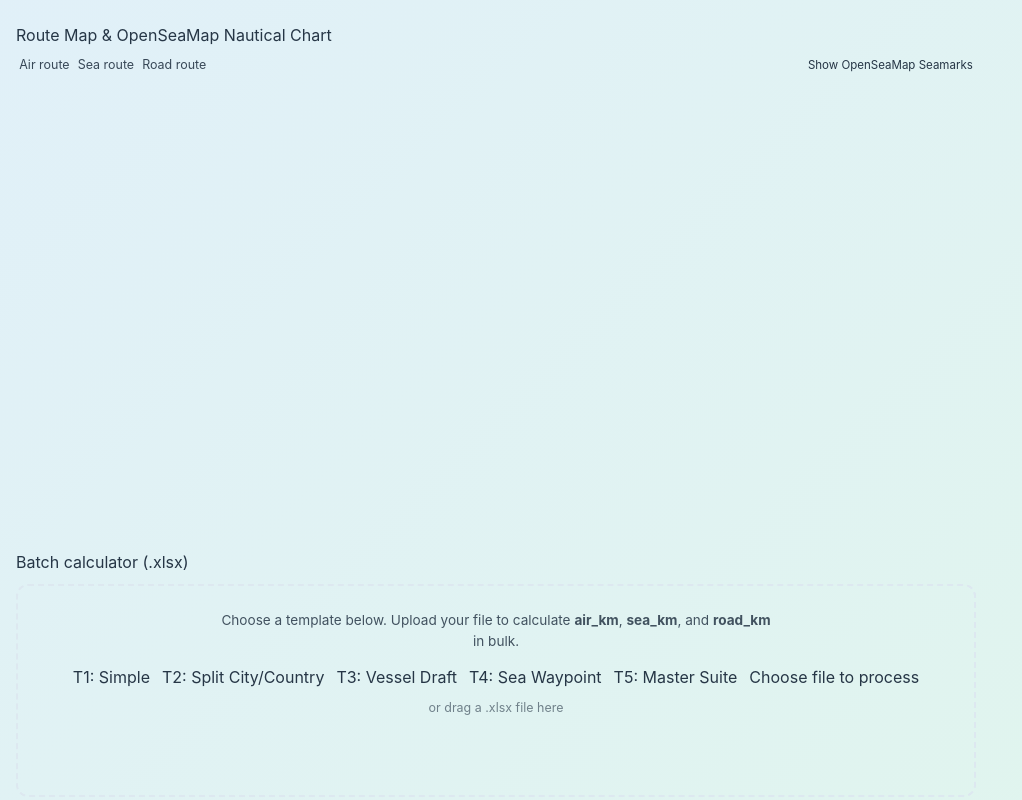
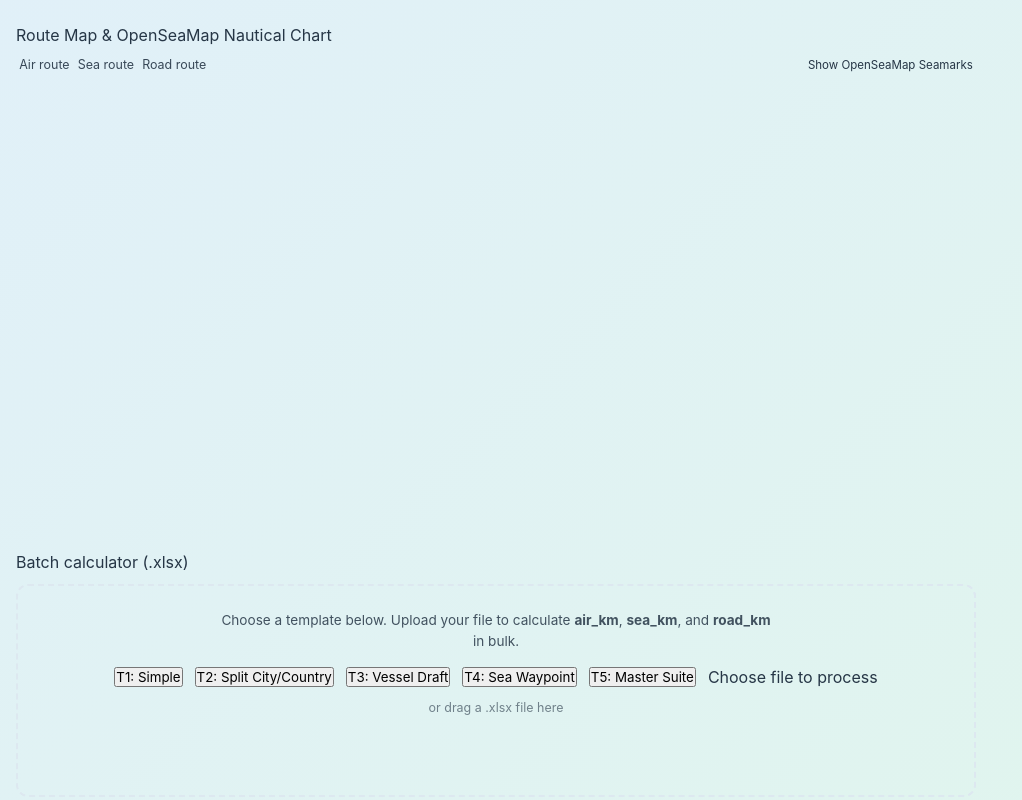
Before and after one commit to uyuku/BGC, a website: page index.html in a window 1280 px wide. Shown: the part 887-1687 px from the top of the page, without its empty margins (0-1022 px from the left). Drawn offline with nearby package versions, Linux system fonts and the light colour scheme; a script that the page names is missing.

Commit message:
Replace jelly-button with standard button elements

```diff
--- a/index.html
+++ b/index.html
@@ -5,7 +5,7 @@
   <meta name="viewport" content="width=device-width, initial-scale=1.0" />
   <title>Better Great Circle</title>
 
-  <!-- SheetJS Standalone (Garanti Excel Kütüphanesi) -->
+  <!-- SheetJS Standalone Excel Library -->
   <script src="https://cdn.sheetjs.com/xlsx-0.20.1/package/dist/xlsx.full.min.js"></script>
 
   <!-- Jelly UI CDN -->
@@ -182,20 +182,20 @@
               Choose a template below. Upload your file to calculate <strong>air_km</strong>, <strong>sea_km</strong>, and <strong>road_km</strong> in bulk.
             </div>
             <div class="batch-actions">
-              <jelly-button size="small" variant="azure" id="btnTpl1">T1: Simple</jelly-button>
-              <jelly-button size="small" variant="azure" id="btnTpl2">T2: Split City/Country</jelly-button>
-              <jelly-button size="small" variant="azure" id="btnTpl3">T3: Vessel Draft</jelly-button>
-              <jelly-button size="small" variant="azure" id="btnTpl4">T4: Sea Waypoint</jelly-button>
-              <jelly-button size="small" variant="azure" id="btnTpl5">T5: Master Suite</jelly-button>
+              <button type="button" class="jelly-btn azure" id="btnTpl1">T1: Simple</button>
+              <button type="button" class="jelly-btn azure" id="btnTpl2">T2: Split City/Country</button>
+              <button type="button" class="jelly-btn azure" id="btnTpl3">T3: Vessel Draft</button>
+              <button type="button" class="jelly-btn azure" id="btnTpl4">T4: Sea Waypoint</button>
+              <button type="button" class="jelly-btn azure" id="btnTpl5">T5: Master Suite</button>
               <input type="file" id="batchFileInput" accept=".xlsx,.xls" style="display:none" />
-              <jelly-button size="small" variant="mint" id="batchChooseBtn">Choose file to process</jelly-button>
+              <label for="batchFileInput" class="jelly-btn mint" id="batchChooseBtn">Choose file to process</label>
             </div>
             <div class="batch-filename" id="batchFilename">or drag a .xlsx file here</div>
             <div class="batch-progress" id="batchProgress"></div>
             <div class="batch-status" id="batchStatus"></div>
-            <jelly-button size="medium" variant="mint" id="batchDownloadBtn" style="display:none;">
+            <button type="button" class="jelly-btn mint" id="batchDownloadBtn" style="display:none;">
               ⬇ Download completed file
-            </jelly-button>
+            </button>
           </div>
         </jelly-card>
       </section>
@@ -205,4 +205,4 @@
 
   <script type="module" src="/src/main.js"></script>
 </body>
-                </html>
+            </html>
```
